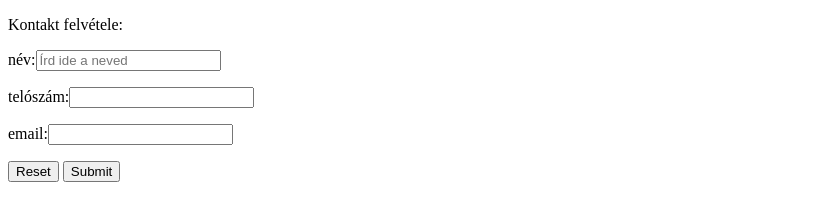
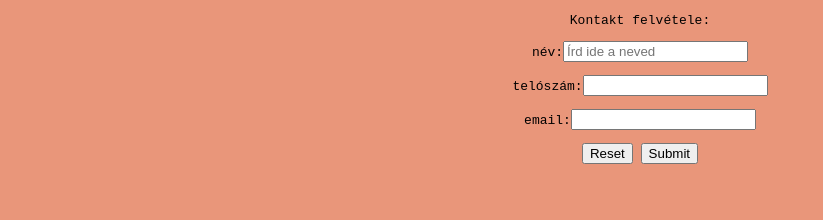
Before and after one commit to AlexMercs/CsoportosRepo, a plain HTML site: page contact.html in a window 1280 px wide. Shown: the whole page, without its empty margins (0-823 px from the left). Drawn offline with Linux system fonts and the light colour scheme.

Commit message:
tesztlap

```diff
--- a/contact.html
+++ b/contact.html
@@ -5,11 +5,20 @@
         <title>kontakt</title>
     </head>
     <body>
+        <style>
+            body{
+                background-color: darksalmon;
+            }
+            p{
+                font-family: monospace;
+                text-align: center;
+            }
+        </style>
         <p>Kontakt felvétele:</p>
         <p>név:<input type="text" name="nev" placeholder="Írd ide a neved"></p>
         <p>telószám:<input type="number" name="teloszam"></p>
         <p>email:<input type="email" name="email"></p>
-        <input type="reset" name="vissza">
-        <input type="submit" name="kuldes">
+        <p><input type="reset" name="vissza">
+        <input type="submit" name="kuldes"></p>
     </body>
 </html>
```
Also changed, not shown: helloüzenet.txt.
